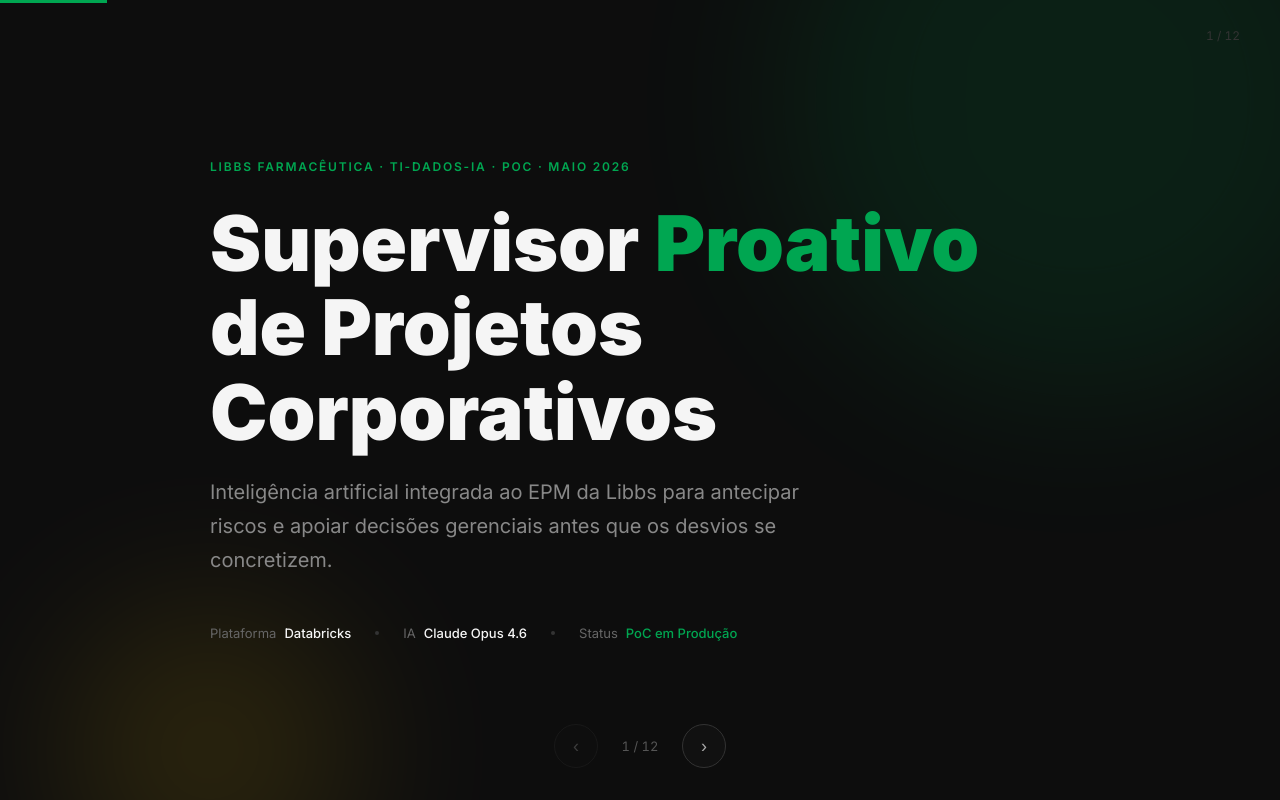
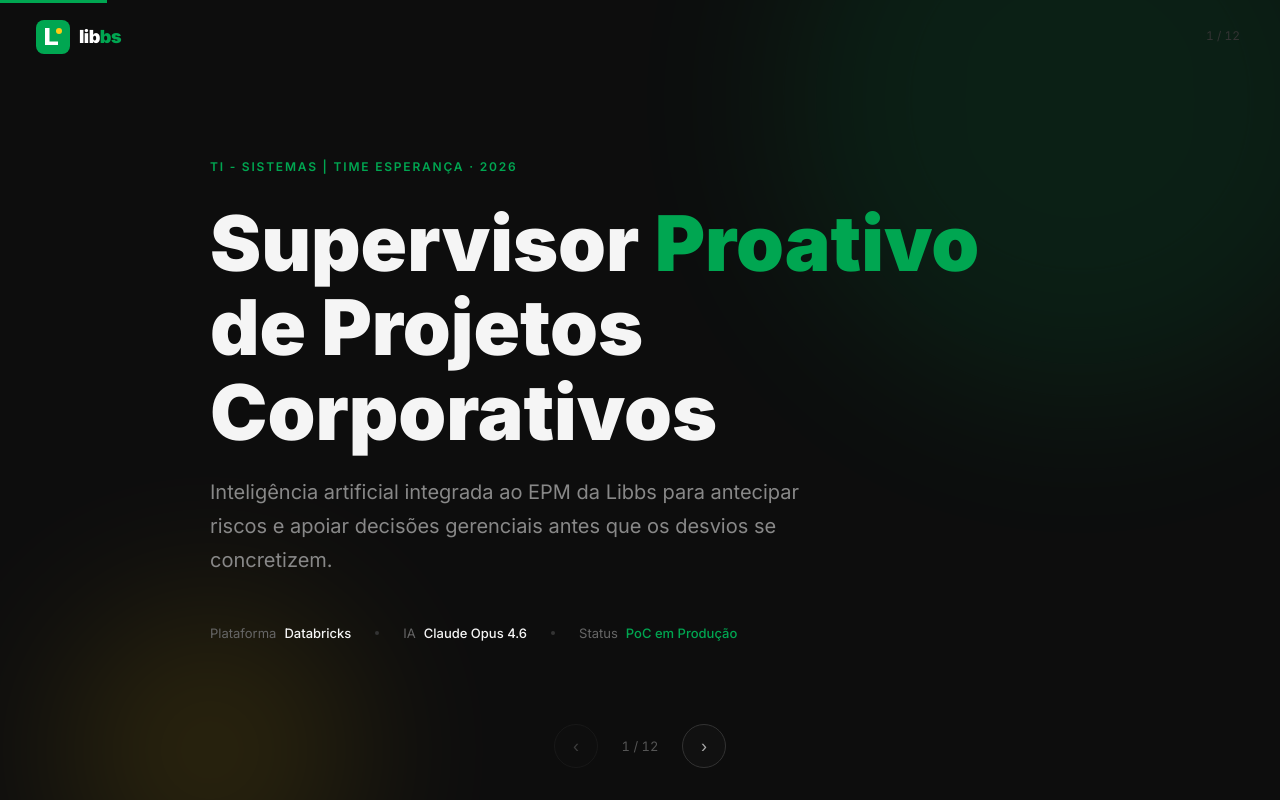
Before and after one commit to agleicy/supervisor-epm, a plain HTML site: page index.html in a window 1280 px wide. Drawn offline with Linux system fonts and the light colour scheme.

Commit message:
Adiciona logo Libbs, atualiza texto para Time Esperança

```diff
--- a/index.html
+++ b/index.html
@@ -208,12 +208,34 @@ html, body { width: 100%; height: 100%; overflow: hidden; background: var(--dark
   position: fixed; top: 28px; right: 40px; font-size: 12px;
   color: #333; font-variant-numeric: tabular-nums; z-index: 998;
 }
+
+/* logo fixo canto superior esquerdo */
+#logo-fixed {
+  position: fixed; top: 20px; left: 36px; z-index: 998;
+  display: flex; align-items: center; gap: 9px;
+}
+#logo-fixed svg { width: 34px; height: 34px; }
+#logo-fixed .brand {
+  font-size: 18px; font-weight: 800; letter-spacing: -.5px;
+  color: #fff; line-height: 1;
+}
+#logo-fixed .brand span { color: var(--verde); }
 </style>
 </head>
 <body>
 
 <div id="progress"></div>
 <div class="slide-num" id="slideNum">1 / 12</div>
+
+<!-- logo Libbs fixo em todos os slides -->
+<div id="logo-fixed">
+  <svg viewBox="0 0 34 34" fill="none" xmlns="http://www.w3.org/2000/svg">
+    <rect width="34" height="34" rx="8" fill="#00A651"/>
+    <path d="M9 8h4.5v13.5H22V25H9V8Z" fill="white"/>
+    <circle cx="23" cy="11" r="3" fill="#FDCB14"/>
+  </svg>
+  <div class="brand">lib<span>bs</span></div>
+</div>
 
 <div class="deck">
 
@@ -224,7 +246,7 @@ html, body { width: 100%; height: 100%; overflow: hidden; background: var(--dark
   <div class="bg-circle"></div>
   <div class="bg-circle"></div>
   <div class="inner">
-    <p class="eyebrow">Libbs Farmacêutica  ·  TI-Dados-IA  ·  PoC  ·  Maio 2026</p>
+    <p class="eyebrow">TI - Sistemas  |  Time Esperança  ·  2026</p>
     <h1 class="main-title">Supervisor <span>Proativo</span><br>de Projetos<br>Corporativos</h1>
     <p class="sub">Inteligência artificial integrada ao EPM da Libbs para antecipar riscos e apoiar decisões gerenciais antes que os desvios se concretizem.</p>
     <div class="footer">
@@ -584,7 +606,7 @@ html, body { width: 100%; height: 100%; overflow: hidden; background: var(--dark
     </p>
     <div style="margin-top:40px;display:flex;gap:16px;justify-content:center;flex-wrap:wrap">
       <span class="pill verde">gleiciany.cardoso@libbs.com.br</span>
-      <span class="pill verde">TI-Dados-IA · Libbs Farmacêutica</span>
+      <span class="pill verde">TI - Sistemas | Time Esperança</span>
     </div>
   </div>
 </div>
```
